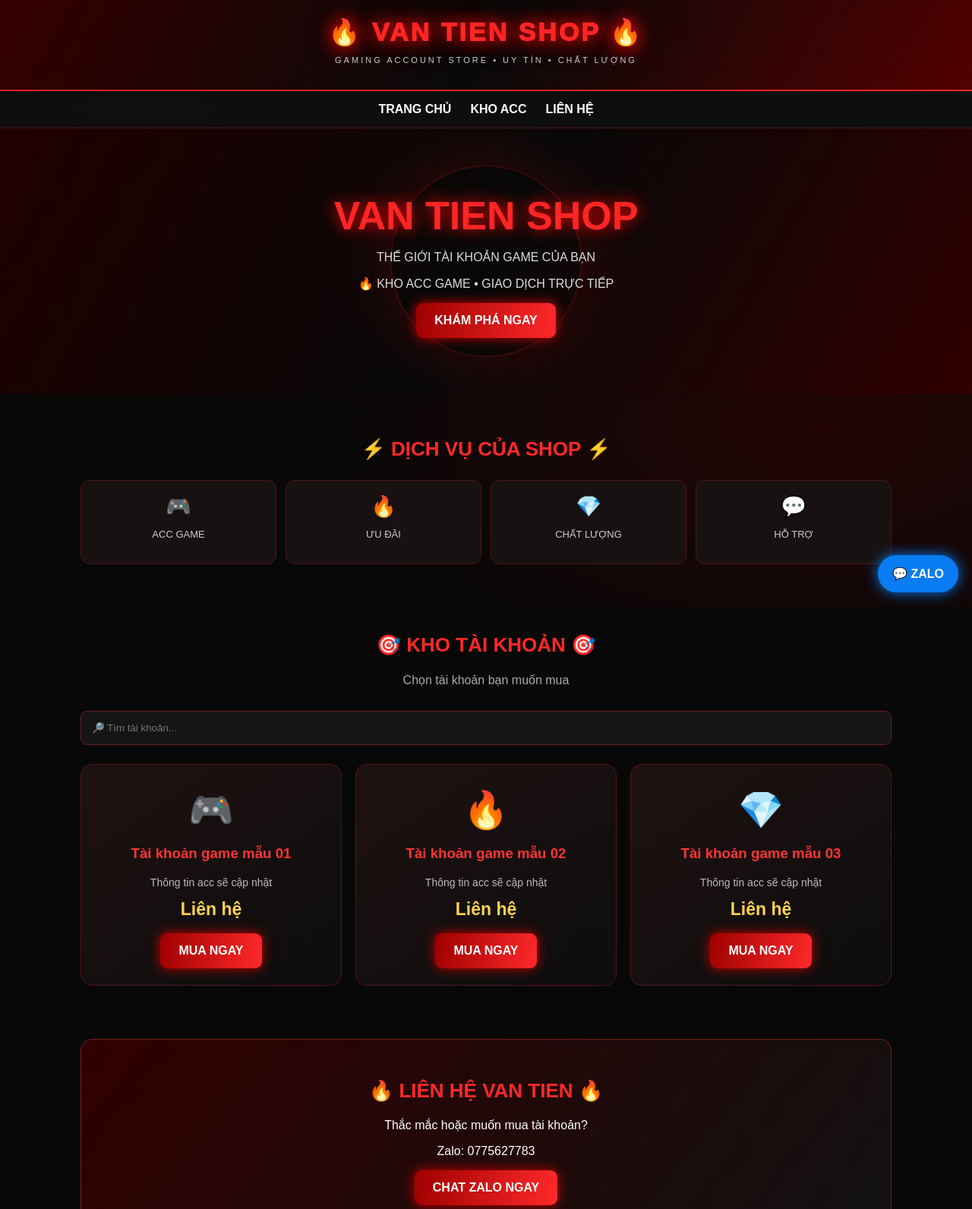
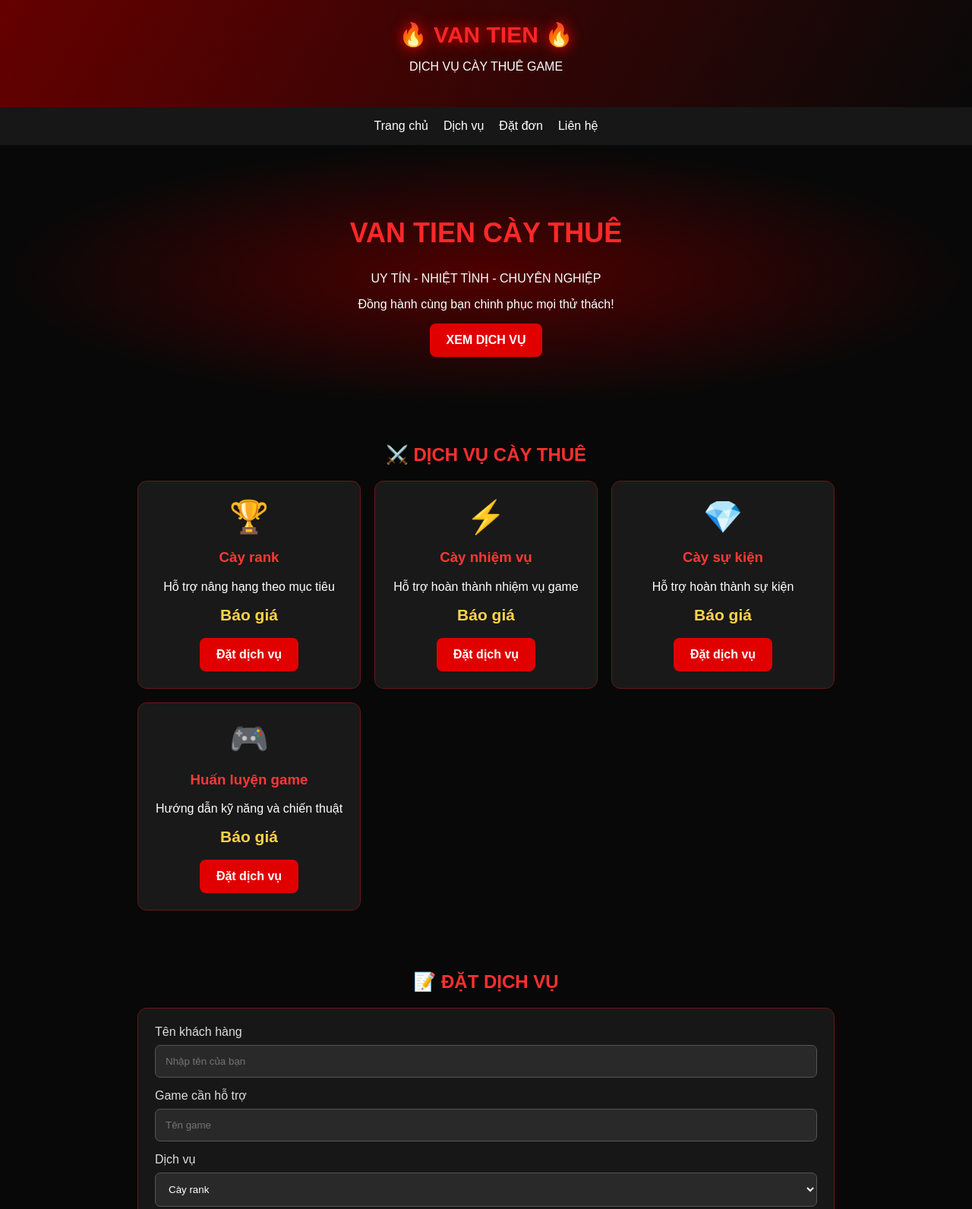
Before and after one commit to cctaodzvl-ctrl/van-tien-shop, a plain HTML site: page index.html in a window 1280 px wide. Shown: the top 1592 px of the page at 76% size. Drawn offline with Linux system fonts and the light colour scheme.

Commit message:
Update index.html
Vip

```diff
--- a/index.html
+++ b/index.html
@@ -3,212 +3,138 @@
 <html lang="vi">
 <head>
 <meta charset="UTF-8">
-<meta name="viewport" content="width=device-width, initial-scale=1.0">
-<title>VAN TIEN SHOP</title>
+<meta name="viewport" content="width=device-width,initial-scale=1">
+<title>VAN TIEN CÀY THUÊ</title>
 <style>
 *{box-sizing:border-box}
-html{scroll-behavior:smooth}
-body{
- margin:0;background:#080808;color:white;
- font-family:Arial,sans-serif;overflow-x:hidden
-}
-body:before{
- content:"";position:fixed;inset:0;z-index:-1;
- background:
- radial-gradient(ellipse at 15% 20%,#45000066,transparent 45%),
- radial-gradient(ellipse at 85% 70%,#70000044,transparent 45%);
-}
-header{
- padding:22px 15px;text-align:center;
- background:linear-gradient(120deg,#350000,#090909,#520000);
- border-bottom:2px solid #f22;
-}
-.logo{
- font-size:34px;font-weight:1000;letter-spacing:3px;
- color:#ff2525;text-shadow:0 0 12px red,0 0 28px #a00;
- animation:glow 2s infinite alternate
-}
-@keyframes glow{
- from{text-shadow:0 0 8px red}
- to{text-shadow:0 0 25px red,0 0 40px #900}
-}
-header p{color:#ccc;letter-spacing:3px;font-size:11px}
-nav{
- position:sticky;top:0;z-index:10;
- display:flex;justify-content:center;gap:25px;
- padding:15px;background:#101010ee;
- border-bottom:1px solid #481010;
- backdrop-filter:blur(10px)
-}
-nav a{color:white;text-decoration:none;font-weight:bold}
-nav a:hover{color:#ff2525}
-.hero{
- min-height:350px;display:flex;align-items:center;
- justify-content:center;text-align:center;padding:35px 15px;
- background:linear-gradient(120deg,#210000,#080808,#310000);
- position:relative;overflow:hidden
-}
-.hero:before{
- content:"";position:absolute;width:250px;height:250px;
- border:1px solid #ff222255;border-radius:50%;
- box-shadow:0 0 80px #e0000033;
- animation:spin 12s linear infinite
-}
-@keyframes spin{to{transform:rotate(360deg)}}
-.hero-content{position:relative;z-index:1}
-.hero h2{font-size:clamp(28px,6vw,52px);color:#ff2525;
- text-shadow:0 0 20px red;margin:10px}
-.hero p{color:#ddd}
-.btn{
- display:inline-block;padding:14px 24px;
- background:linear-gradient(100deg,#9e0000,#ff2929);
- color:white;text-decoration:none;font-weight:bold;
- border-radius:9px;box-shadow:0 0 15px #c00;
- border:0;cursor:pointer
-}
-.btn:hover{transform:scale(1.05);box-shadow:0 0 25px red}
-.container{max-width:1100px;margin:auto;padding:35px 16px}
-.heading{text-align:center;color:#ff2929;font-size:26px}
-.sub{text-align:center;color:#aaa}
-.features{
- display:grid;grid-template-columns:repeat(auto-fit,minmax(140px,1fr));
- gap:12px;margin-top:25px
-}
-.feature{
- background:#171111;border:1px solid #501515;
- padding:18px;text-align:center;border-radius:12px
-}
-.feature span{font-size:27px}
-.feature p{color:#ccc;font-size:13px}
-.products{
- display:grid;grid-template-columns:repeat(auto-fit,minmax(230px,1fr));
- gap:18px;margin-top:25px
-}
-.product{
- background:linear-gradient(145deg,#1e1111,#0d0d0d);
- border:1px solid #591414;border-radius:15px;
- padding:22px;text-align:center;
- transition:.3s;position:relative;overflow:hidden
-}
-.product:hover{
- transform:translateY(-7px);
- border-color:#ff2525;box-shadow:0 0 25px #a0000055
-}
-.product .symbol{font-size:48px;margin:10px}
-.product h3{color:#ff3535}
-.price{color:#ffd34f;font-size:23px;font-weight:bold}
-.product p{color:#bbb;font-size:14px}
-input{
- width:100%;padding:14px;border-radius:9px;
- border:1px solid #662020;background:#151515;
- color:white;margin-top:15px;outline:none
-}
-input:focus{border-color:red}
-.contact{
- background:linear-gradient(130deg,#310000,#111);
- border:1px solid #752020;border-radius:15px;
- text-align:center;padding:30px
-}
-.zalo{
- position:fixed;right:18px;bottom:20px;z-index:20;
- background:#087cf0;color:white;border-radius:50px;
- padding:15px 19px;text-decoration:none;
- font-weight:bold;box-shadow:0 0 18px #087cf0
-}
-footer{
- background:#101010;text-align:center;padding:25px;
- border-top:1px solid #541010;color:#aaa
-}
-@media(max-width:500px){
- nav{gap:13px;font-size:13px}
- .logo{font-size:26px}
- .hero{min-height:300px}
-}
+body{margin:0;background:#080808;color:white;font-family:Arial}
+header{text-align:center;padding:28px 12px;background:linear-gradient(120deg,#650000,#090909)}
+.logo{font-size:30px;font-weight:900;color:#ff2525;text-shadow:0 0 18px red}
+nav{display:flex;justify-content:center;gap:20px;padding:16px;background:#171717;flex-wrap:wrap}
+nav a{color:white;text-decoration:none}
+.hero{text-align:center;padding:65px 15px;background:radial-gradient(#500000,#080808 70%)}
+.hero h1{font-size:36px;color:#ff2828}
+.btn{display:inline-block;background:#e00000;color:white;padding:13px 22px;border-radius:8px;text-decoration:none;font-weight:bold;border:0;cursor:pointer}
+.container{max-width:950px;margin:auto;padding:30px 16px}
+.heading{text-align:center;color:#ff3030}
+.grid{display:grid;grid-template-columns:repeat(auto-fit,minmax(220px,1fr));gap:18px}
+.item{background:#191919;border:1px solid #641818;border-radius:12px;padding:22px;text-align:center}
+.item .emoji{font-size:42px}
+.item h3{color:#ff3838}
+.price{color:#ffd34b;font-size:21px;font-weight:bold}
+form{background:#171717;padding:22px;border:1px solid #641818;border-radius:12px}
+input,select,textarea{width:100%;padding:13px;margin:8px 0 15px;background:#292929;border:1px solid #555;border-radius:7px;color:white}
+label{color:#ddd}
+.contact{text-align:center;background:#230b0b;padding:30px;border-radius:12px}
+footer{text-align:center;padding:25px;background:#151515;color:#aaa}
 </style>
 </head>
 <body>
-
 <header>
- <div class="logo">🔥 VAN TIEN SHOP 🔥</div>
- <p>GAMING ACCOUNT STORE • UY TÍN • CHẤT LƯỢNG</p>
+ <div class="logo">🔥 VAN TIEN 🔥</div>
+ <p>DỊCH VỤ CÀY THUÊ GAME</p>
 </header>
 
 <nav>
- <a href="#home">TRANG CHỦ</a>
- <a href="#shop">KHO ACC</a>
- <a href="#contact">LIÊN HỆ</a>
+ <a href="#home">Trang chủ</a>
+ <a href="#services">Dịch vụ</a>
+ <a href="#order">Đặt đơn</a>
+ <a href="#contact">Liên hệ</a>
 </nav>
 
 <section class="hero" id="home">
- <div class="hero-content">
-  <h2>VAN TIEN SHOP</h2>
-  <p>THẾ GIỚI TÀI KHOẢN GAME CỦA BẠN</p>
-  <p>🔥 KHO ACC GAME • GIAO DỊCH TRỰC TIẾP</p>
-  <a href="#shop" class="btn">KHÁM PHÁ NGAY</a>
+ <h1>VAN TIEN CÀY THUÊ</h1>
+ <p>UY TÍN - NHIỆT TÌNH - CHUYÊN NGHIỆP</p>
+ <p>Đồng hành cùng bạn chinh phục mọi thử thách!</p>
+ <a href="#services" class="btn">XEM DỊCH VỤ</a>
+</section>
+
+<section class="container" id="services">
+ <h2 class="heading">⚔️ DỊCH VỤ CÀY THUÊ</h2>
+ <div class="grid">
+  <div class="item">
+   <div class="emoji">🏆</div>
+   <h3>Cày rank</h3>
+   <p>Hỗ trợ nâng hạng theo mục tiêu</p>
+   <div class="price">Báo giá</div>
+   <br><a href="#order" class="btn">Đặt dịch vụ</a>
+  </div>
+  <div class="item">
+   <div class="emoji">⚡</div>
+   <h3>Cày nhiệm vụ</h3>
+   <p>Hỗ trợ hoàn thành nhiệm vụ game</p>
+   <div class="price">Báo giá</div>
+   <br><a href="#order" class="btn">Đặt dịch vụ</a>
+  </div>
+  <div class="item">
+   <div class="emoji">💎</div>
+   <h3>Cày sự kiện</h3>
+   <p>Hỗ trợ hoàn thành sự kiện</p>
+   <div class="price">Báo giá</div>
+   <br><a href="#order" class="btn">Đặt dịch vụ</a>
+  </div>
+  <div class="item">
+   <div class="emoji">🎮</div>
+   <h3>Huấn luyện game</h3>
+   <p>Hướng dẫn kỹ năng và chiến thuật</p>
+   <div class="price">Báo giá</div>
+   <br><a href="#order" class="btn">Đặt dịch vụ</a>
+  </div>
  </div>
 </section>
 
-<main class="container">
- <h2 class="heading">⚡ DỊCH VỤ CỦA SHOP ⚡</h2>
- <div class="features">
-  <div class="feature"><span>🎮</span><p>ACC GAME</p></div>
-  <div class="feature"><span>🔥</span><p>ƯU ĐÃI</p></div>
-  <div class="feature"><span>💎</span><p>CHẤT LƯỢNG</p></div>
-  <div class="feature"><span>💬</span><p>HỖ TRỢ</p></div>
- </div>
-</main>
+<section class="container" id="order">
+ <h2 class="heading">📝 ĐẶT DỊCH VỤ</h2>
+ <form id="orderForm">
+  <label>Tên khách hàng</label>
+  <input id="customer" required placeholder="Nhập tên của bạn">
 
-<section class="container" id="shop">
- <h2 class="heading">🎯 KHO TÀI KHOẢN 🎯</h2>
- <p class="sub">Chọn tài khoản bạn muốn mua</p>
- <input id="search" placeholder="🔎 Tìm tài khoản..." oninput="render()">
- <div class="products" id="products"></div>
+  <label>Game cần hỗ trợ</label>
+  <input id="game" required placeholder="Tên game">
+
+  <label>Dịch vụ</label>
+  <select id="service">
+   <option>Cày rank</option>
+   <option>Cày nhiệm vụ</option>
+   <option>Cày sự kiện</option>
+   <option>Huấn luyện game</option>
+  </select>
+
+  <label>Mục tiêu cần đạt</label>
+  <textarea id="goal" required placeholder="Mô tả yêu cầu của bạn"></textarea>
+
+  <button class="btn" type="submit">GỬI ĐƠN HÀNG</button>
+ </form>
 </section>
 
 <section class="container" id="contact">
  <div class="contact">
-  <h2 class="heading">🔥 LIÊN HỆ VAN TIEN 🔥</h2>
-  <p>Thắc mắc hoặc muốn mua tài khoản?</p>
-  <p>Zalo: 0775627783</p>
-  <a class="btn" href="https://zalo.me/0775627783"
-     target="_blank">CHAT ZALO NGAY</a>
+  <h2 style="color:#ff2929">VAN TIEN SUPPORT</h2>
+  <p>Zalo hỗ trợ: 0775627783</p>
+  <a class="btn" href="https://zalo.me/0775627783">LIÊN HỆ ZALO</a>
  </div>
 </section>
 
-<a class="zalo" href="https://zalo.me/0775627783"
- target="_blank">💬 ZALO</a>
-
 <footer>
- <h3 style="color:#ff2929">VAN TIEN SHOP</h3>
- <p>© 2026 VAN TIEN SHOP - ALL RIGHTS RESERVED</p>
- <p>Thank you for visiting ❤️</p>
+ <h3 style="color:#ff2929">VAN TIEN CÀY THUÊ</h3>
+ <p>© 2026 VAN TIEN - ALL RIGHTS RESERVED</p>
 </footer>
 
 <script>
-const accounts=[
- {name:"Tài khoản game mẫu 01",price:"Liên hệ",desc:"Thông tin acc sẽ cập nhật",icon:"🎮"},
- {name:"Tài khoản game mẫu 02",price:"Liên hệ",desc:"Thông tin acc sẽ cập nhật",icon:"🔥"},
- {name:"Tài khoản game mẫu 03",price:"Liên hệ",desc:"Thông tin acc sẽ cập nhật",icon:"💎"}
-];
-
-function render(){
- const q=document.getElementById("search").value.toLowerCase();
- const items=accounts.filter(a=>a.name.toLowerCase().includes(q));
- document.getElementById("products").innerHTML=
- items.map(a=>`
- <article class="product">
- <div class="symbol">${a.icon}</div>
- <h3>${a.name}</h3>
- <p>${a.desc}</p>
- <div class="price">${a.price}</div>
- <br>
- <a class="btn" target="_blank"
- href="https://zalo.me/0775627783">MUA NGAY</a>
- </article>`).join("") ||
- '<p style="text-align:center">Không tìm thấy tài khoản.</p>';
-}
-render();
+document.getElementById("orderForm").addEventListener("submit",function(e){
+ e.preventDefault();
+ const order =
+ "ĐƠN ĐẶT DỊCH VỤ VAN TIEN\n"+
+ "Khách hàng: "+document.getElementById("customer").value+"\n"+
+ "Game: "+document.getElementById("game").value+"\n"+
+ "Dịch vụ: "+document.getElementById("service").value+"\n"+
+ "Mục tiêu: "+document.getElementById("goal").value;
+ if(navigator.clipboard){
+  navigator.clipboard.writeText(order).catch(()=>{});
+ }
+ alert("Đơn đã được chuẩn bị. Nội dung đơn đã được sao chép nếu trình duyệt cho phép. Hãy liên hệ shop để xác nhận.");
+ window.open("https://zalo.me/0775627783","_blank");
+});
 </script>
-
 </body>
 </html>
```
